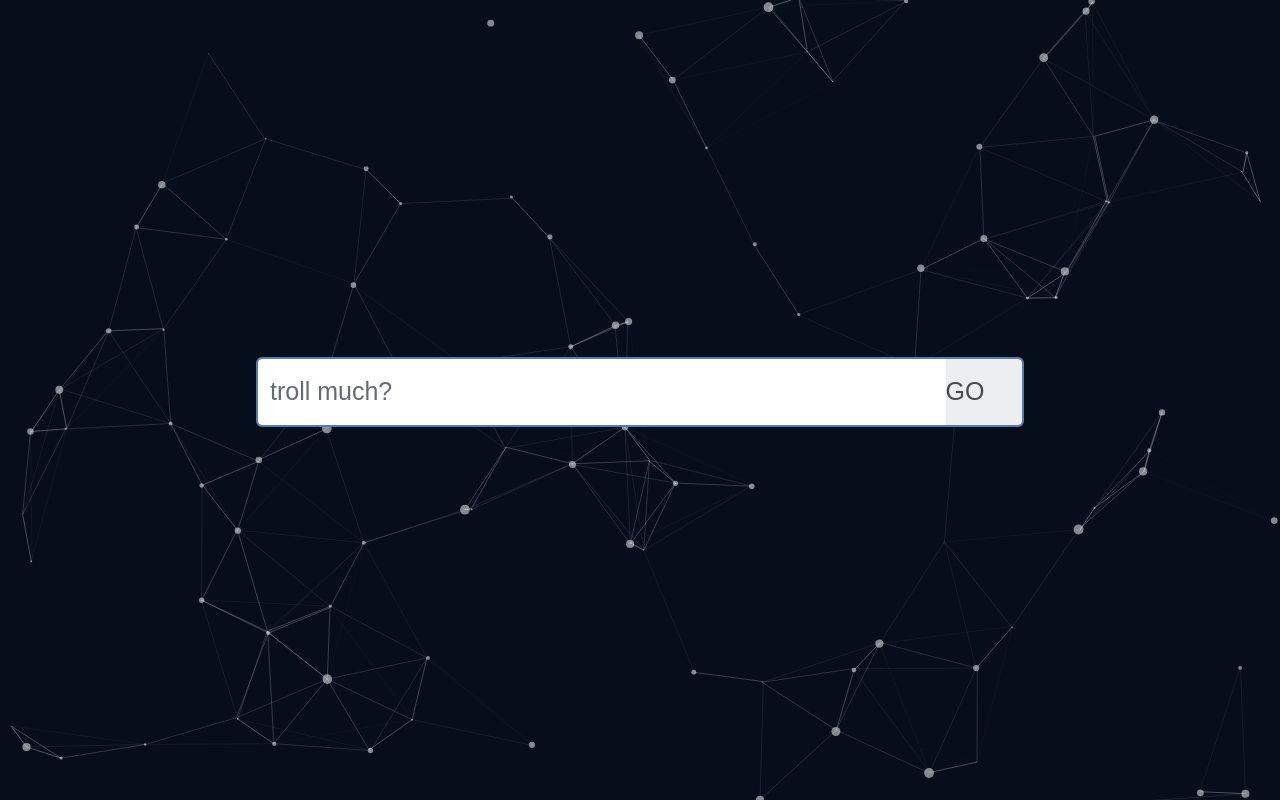
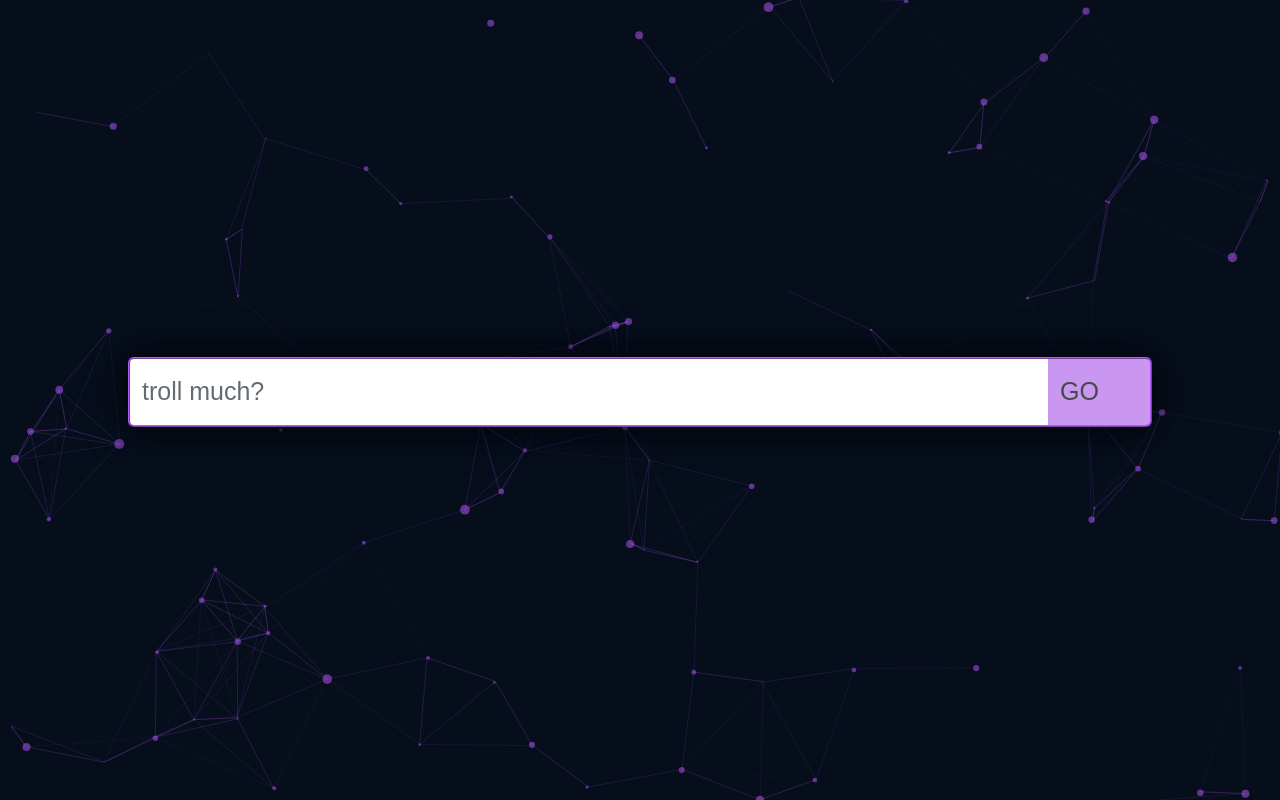
Before and after one commit to dhurley94/cantkeepatrolldown, a PHP site: page / in a window 1280 px wide. Run offline with PHP 8.4, Linux system fonts and the light colour scheme; some libraries are stand-ins or nearby versions.

Commit message:
modified particles and constraints for searchBar go button

```diff
--- a/assets/css/style.css
+++ b/assets/css/style.css
@@ -2,6 +2,10 @@ html,body{
 	width:100%;
 	height:100%;
 	background:#111;
+}
+
+button{
+    padding: 0px;
 }
 
 .form-control{
@@ -11,8 +15,8 @@ html,body{
 }
 
 .center-form{
-    padding-left: 20%;
-    padding-right: 20%;
+    padding-left: 10%;
+    padding-right: 10%;
 }
 
 .main-cont {
@@ -22,27 +26,35 @@ html,body{
 }
 
 #troll-search {
-    border-style: solid;
+    border-style:ridge;
     border-width: 2px;
-    border-color: #547cb7;
+    border-color: #b759ff;
     border-radius: 6px;
+    box-shadow: 0px 0px 40px black;
     height:70px;
+
 }
 
 #troll-search input {
     font-size: 25px;
 }
 #troll-search button {
+    background: #c997ef;
     border: none;
+    font-size: 25px;
+    /*padding-left: 4%;
+    padding-right: 4%;*/
     width: 10%;
-    text-align: center;
+}
+
+#troll-search button:hover {
+    background: #b759ff;
 }
 
 .troll-butt-text {
-    text-align: center;
+     padding-left: 4%;
+    padding-right: 4%;
     font-size: 25px;
-    margin: 0;
-
 }
 
 #particles-js{
--- a/assets/js/app.js
+++ b/assets/js/app.js
@@ -8,7 +8,7 @@ var buttonText = $(".troll-butt-text");
 
 centeredSearch.hide();
 
-$(document).ready(function(){
+$(document).ready(function () {
 
     //Initial centering
     getVertMargin(centeredSearch, mainCont);
@@ -44,6 +44,6 @@ function getHorzMargin(smallElem, parentElem) {
 }
 
 /* particlesJS.load(@dom-id, @path-json, @callback (optional)); */
-particlesJS.load('particles-js', 'assets/json/particles.json', function() {
-  console.log('callback - particles.js config loaded');
+particlesJS.load('particles-js', 'assets/json/particles.json', function () {
+    console.log('callback - particles.js config loaded');
 });
--- a/assets/json/particles.json
+++ b/assets/json/particles.json
@@ -1,14 +1,14 @@
 {
   "particles": {
     "number": {
-      "value": 80,
+      "value": 100,
       "density": {
-        "enable": true,
-        "value_area": 800
+        "enable": false,
+        "value_area": 900
       }
     },
     "color": {
-      "value": "#ffffff"
+      "value": "#b759ff"
     },
     "shape": {
       "type": "circle",
@@ -48,7 +48,7 @@
     "line_linked": {
       "enable": true,
       "distance": 150,
-      "color": "#ffffff",
+      "color": "#b759ff",
       "opacity": 0.4,
       "width": 1
     },
@@ -94,7 +94,7 @@
         "speed": 3
       },
       "repulse": {
-        "distance": 200
+        "distance": 80
       },
       "push": {
         "particles_nb": 4
--- a/index.html
+++ b/index.html
@@ -23,7 +23,7 @@
                     <div class="form-group">
                         <div class="input-group mb-2 mr-sm-2 mb-sm-0 text-center" id="troll-search">
                             <input class="form-control" type="search" placeholder="troll much?">
-                            <button class=" btn btn-primary input-group-addon"><span class="troll-butt-text text-center">GO</span></button>
+                            <button class=" btn btn-primary input-group-addon">GO</button>
                         </div>
                     </div>
                 </form>
```
